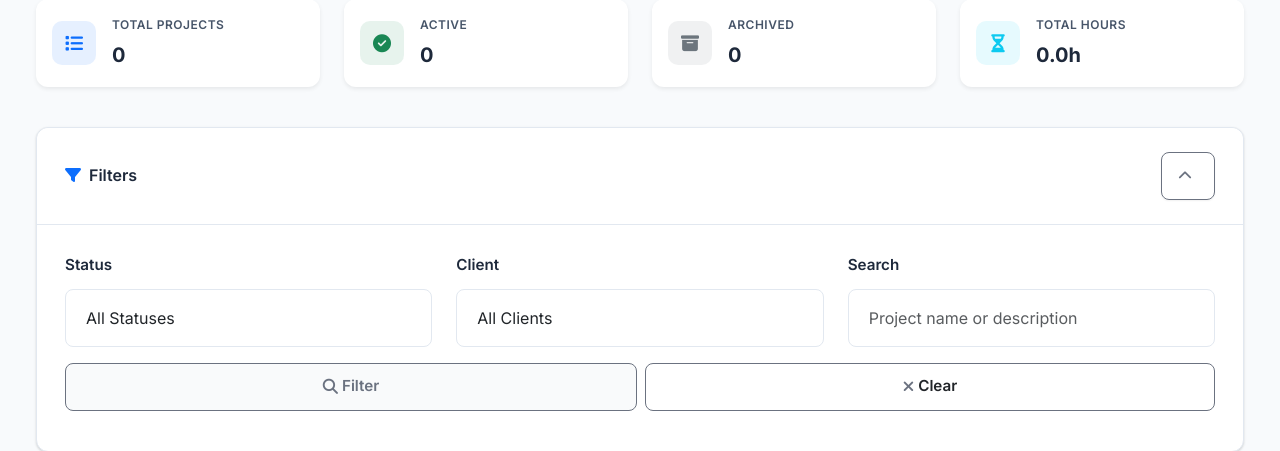
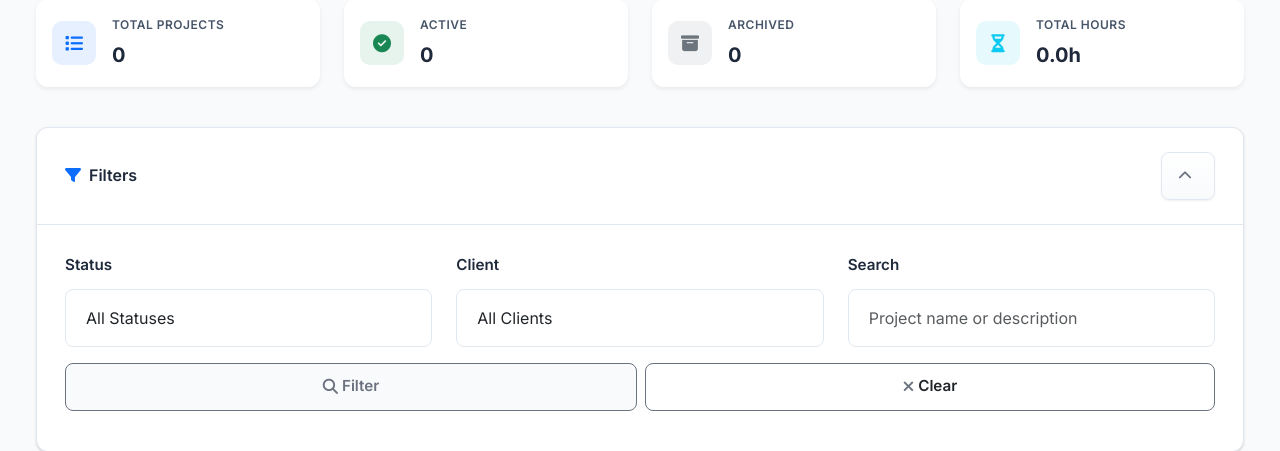
Before and after one commit to Proximate-Company/DRYTRIX-TimeTracker, a Flask app: page /projects in a window 1280 px wide. Shown: the part 261-712 px from the top of the page. Run offline with Flask 3, Linux system fonts and the light colour scheme; the visitor is signed in with stand-in values (Sample User, id 1); data comes from the database, SQL or seed files in the repository; data that the repository does not hold is empty; some libraries are stand-ins or nearby versions.

Commit message:
Update list.html

```diff
--- a/templates/projects/list.html
+++ b/templates/projects/list.html
@@ -83,7 +83,7 @@
                         <h6 class="mb-0">
                             <i class="fas fa-filter me-2 text-primary"></i>{{ _('Filters') }}
                         </h6>
-                        <button type="button" class="btn btn-sm btn-outline-primary" id="toggleFilters" onclick="toggleFilterVisibility()" title="{{ _('Toggle Filters') }}">
+                        <button type="button" class="btn btn-sm" id="toggleFilters" onclick="toggleFilterVisibility()" title="{{ _('Toggle Filters') }}">
                             <i class="fas fa-chevron-up" id="filterToggleIcon"></i>
                         </button>
                     </div>
```
